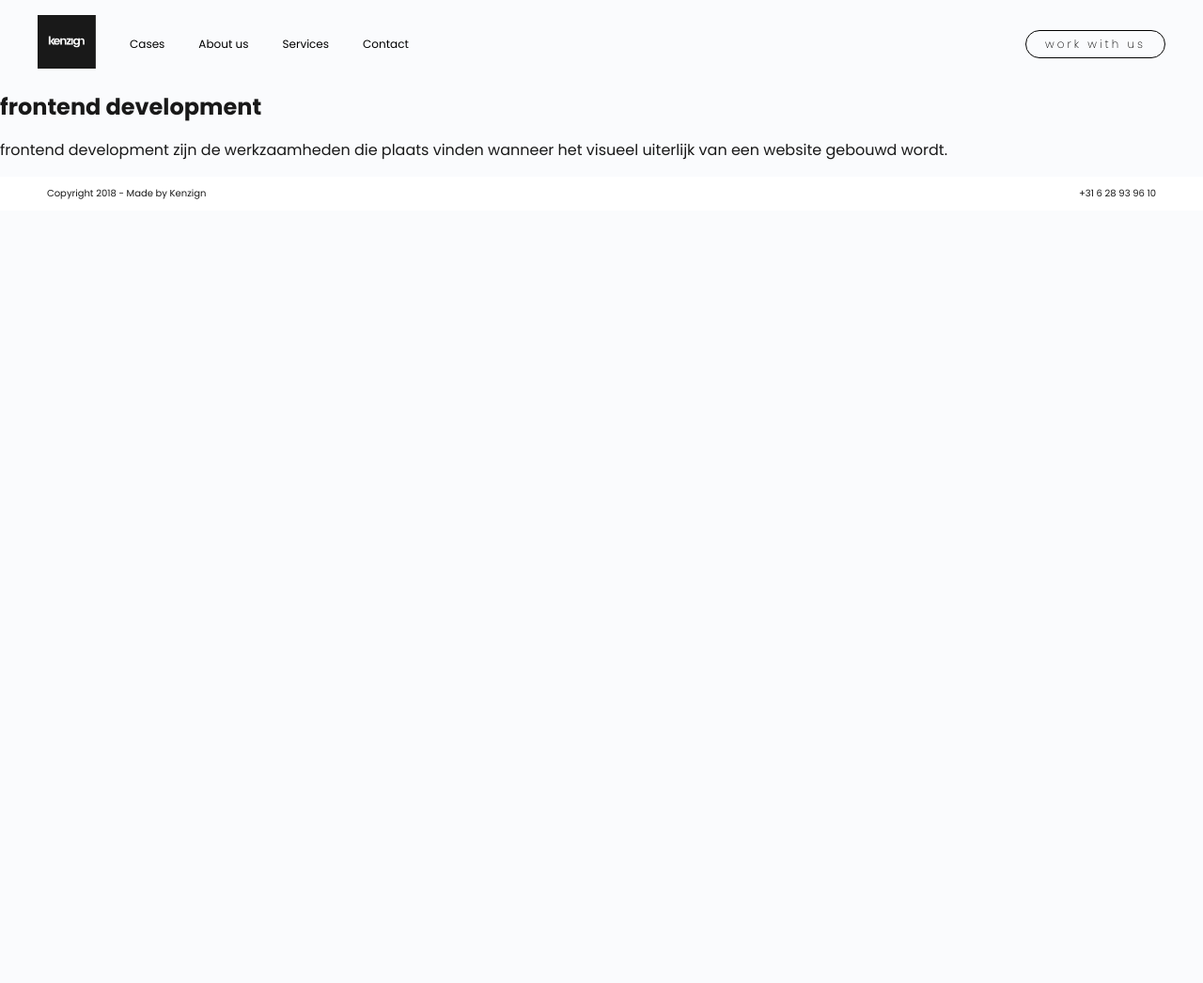
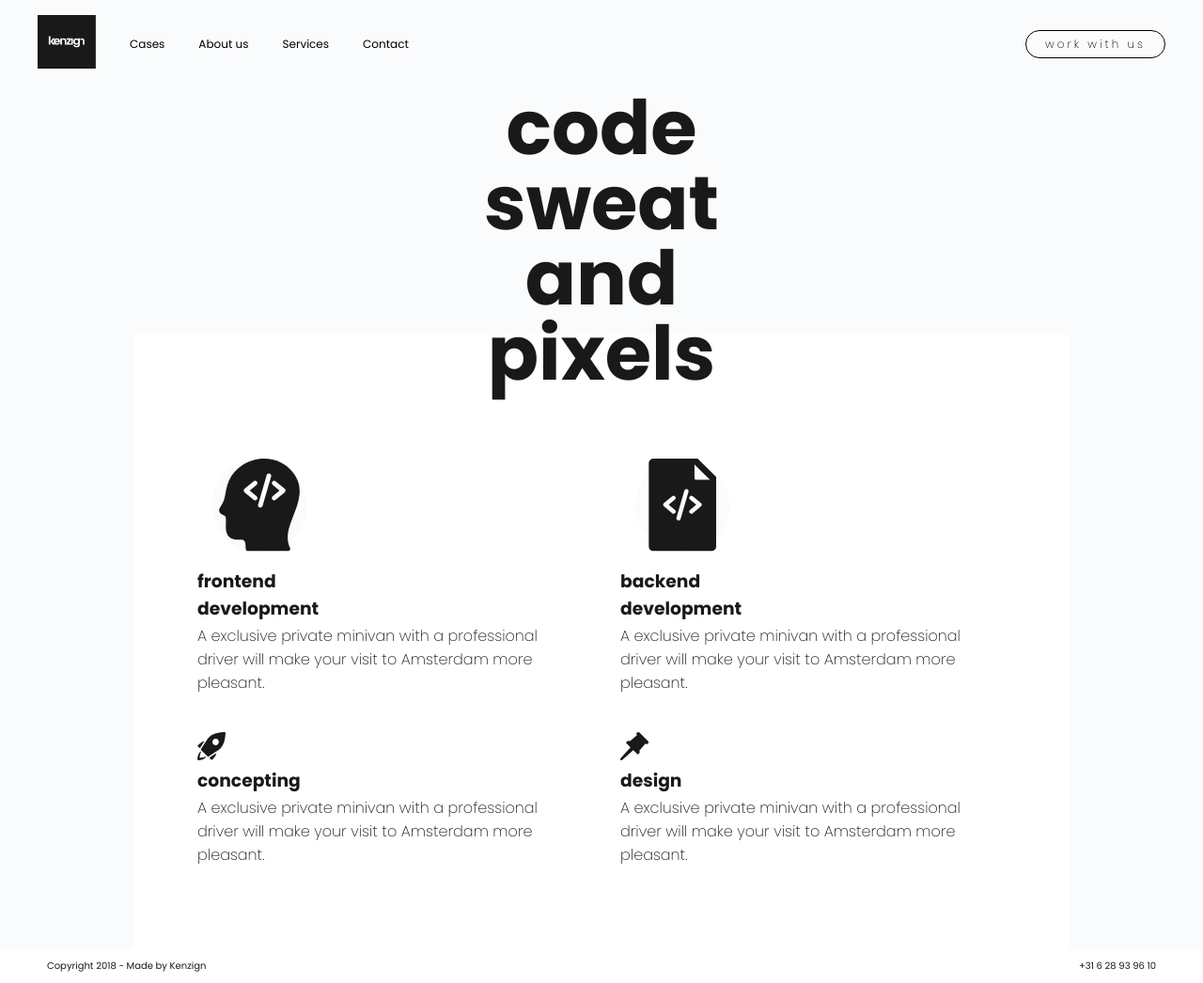
Before and after one commit to seida-jusufovic/kenzign, a plain HTML site: page services.html in a window 1280 px wide. Shown: the whole page at 94% size. Before the commit the page ends 800 px from the top, so only its background shows below. Drawn offline with Linux system fonts and the light colour scheme.

Commit message:
service page content

```diff
--- a/services.html
+++ b/services.html
@@ -22,9 +22,32 @@
 	</div>
 </header>
 
-<section>
-	<h1>frontend development</h1>
-	<p>frontend development zijn de werkzaamheden die plaats vinden wanneer het visueel uiterlijk van een website gebouwd wordt.</p>
+<section class="services">
+	<h1>code<br />sweat<br />and<br />pixels</h1>
+	<div id="services" class="services-home">
+		<div id="services-content" class="services-home-items">
+			<div id="services-item" class="services-home-item">
+				<div class="cirkel"><img src="frontend.svg"></div>
+				<h3>frontend<br />development</h3>
+				<p>A exclusive private minivan with a professional driver will make your visit to Amsterdam more pleasant.</p>
+			</div>
+			<div id="services-item" class="services-home-item">
+				<div class="cirkel"><img src="backend.svg"></div>
+				<h3>backend<br />development</h3>
+				<p>A exclusive private minivan with a professional driver will make your visit to Amsterdam more pleasant.</p>
+			</div>
+			<div id="services-item" class="services-home-item">
+				<img src="concepting.svg">
+				<h3>concepting</h3>
+				<p>A exclusive private minivan with a professional driver will make your visit to Amsterdam more pleasant.</p>
+			</div>
+			<div id="services-item" class="services-home-item">
+				<img src="design.svg">
+				<h3>design</h3>
+				<p>A exclusive private minivan with a professional driver will make your visit to Amsterdam more pleasant.</p>
+			</div>
+		</div>
+	</div>
 </section>
 
 <footer>
--- a/style.css
+++ b/style.css
@@ -593,3 +593,24 @@ a {
 #ondertitel {
 	color: #191919;
 }
+
+#services {
+	width: 900px;
+	max-width: 900px;
+	flex-wrap: wrap;
+	flex-direction: row;
+}
+
+.cirkel {
+	background-color: #FAFBFD;
+	height: 100px;
+	width: 100px;
+	border-radius: 100px;
+	display: flex;
+	justify-content: center;
+	margin: 1rem;
+}
+
+#services-item {
+
+}
```
Also changed, not shown: backend.svg (added), concepting.svg (added), design.svg (added), frontend.svg (added).
